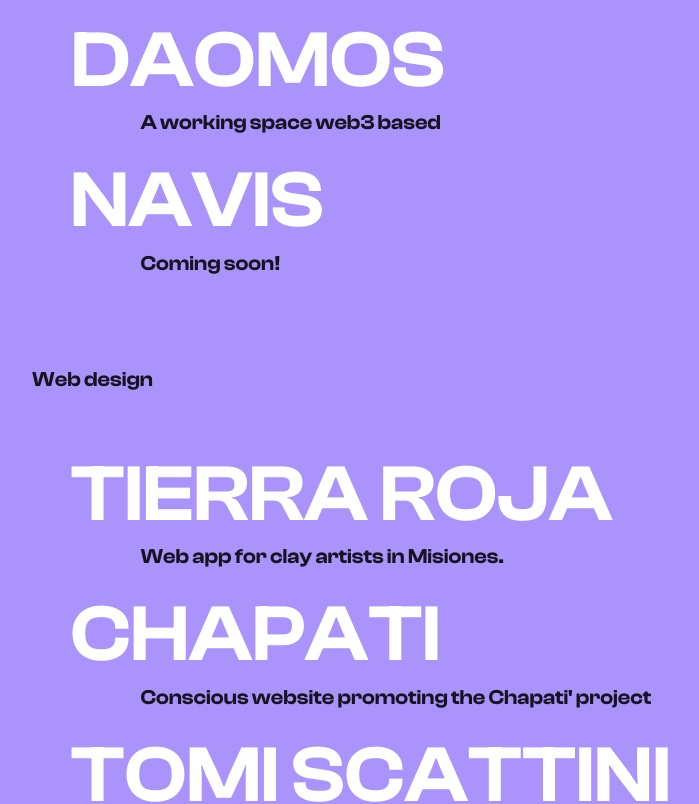
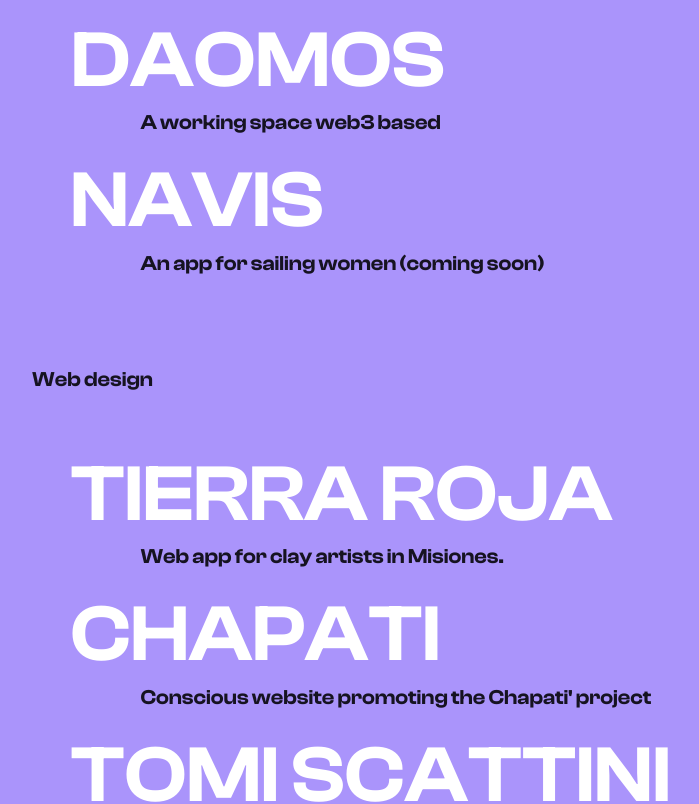
Before and after one commit to lydiob7/gabi-portfolio, a React (Create React App) app: page /home in a window 1280 px wide. Shown: the part 1240-2044 px from the top of the page, without its empty margins (152-851 px from the left). Built offline with nearby package versions, Linux system fonts and the light colour scheme; no server answers.

Commit message:
Update: Remove link on project title if status is not ready.

```diff
--- a/src/data/navis.js
+++ b/src/data/navis.js
@@ -3,7 +3,7 @@ const navis = {
     behanceLink: 'https://behance.net',
     title: 'Navis',
     en: {
-        subtitle: 'Coming soon!',
+        subtitle: 'An app for sailing women (coming soon)',
         overview: [
             'Project created from scratch, in 4 days, in collaboration with Tadeau Carabias.',
             'The challenge was to create a responsive online platform for a magazine to meet the needs and goals of users. The goal was to deliver a consistent, branded, and engaging experience and our main focus were on UI Design.'
@@ -22,7 +22,7 @@ const navis = {
             'Lorem ipsum dolor sit amet consectetur adipisicing elit. Id praesentium atque ipsam debitis dolorem ullam maxime tenetur esse consectetur perspiciatis amet, nam aspernatur quis adipisci culpa modi laborum incidunt fuga. Lorem ipsum dolor sit amet consectetur adipisicing elit. Id praesentium atque ipsam debitis dolorem ullam maxime tenetur esse consectetur perspiciatis amet, nam aspernatur quis adipisci culpa modi laborum incidunt fuga.Lorem ipsum dolor sit amet consectetur adipisicing elit. Id praesentium atque ipsam debitis dolorem ullam maxime tenetur esse consectetur perspiciatis amet, nam aspernatur quis adipisci culpa modi laborum incidunt fuga.'
     },
     es: {
-        subtitle: 'Coming soon!',
+        subtitle: 'Una app para mujeres navegantes (próximanente)',
         overview:
             'Navis is an emergent art magazine to promote new and upcoming artists and review the work of established ones, with the intent to democratize art and enable easier access for everyone both artist and viewers.',
         focus: 'Experience and Interface Design',
--- a/src/data/webDesign.js
+++ b/src/data/webDesign.js
@@ -9,7 +9,8 @@ const array = [
         es: {
             subtitle: 'Web app for clay artists in Misiones.'
         },
-        type: 'web-design'
+        type: 'web-design',
+        status: 'ready'
     },
     {
         id: 'chapati',
@@ -21,7 +22,8 @@ const array = [
         es: {
             subtitle: "Conscious website promoting the Chapati' project"
         },
-        type: 'web-design'
+        type: 'web-design',
+        status: 'ready'
     },
     {
         id: 'tomi-scattini',
@@ -33,19 +35,21 @@ const array = [
         es: {
             subtitle: 'Full stack web developer Portfolio'
         },
-        type: 'web-design'
+        type: 'web-design',
+        status: 'ready'
     },
     {
         id: 'vaikuntha',
         website: 'https://vaikuntha.com.ar/',
         title: 'Vaikuntha',
         en: {
-            subtitle: 'Coming soon!'
+            subtitle: 'Ceramist Portfolio (coming soon)'
         },
         es: {
-            subtitle: 'Coming soon!'
+            subtitle: 'Portfolio de Ceramista (próximanente)'
         },
-        type: 'web-design'
+        type: 'web-design',
+        status: 'in-progress'
     }
 ];
 
--- a/src/pages/home/SelectedWorks.js
+++ b/src/pages/home/SelectedWorks.js
@@ -85,14 +85,23 @@ const SelectedWorks = ({ classes, ...props }) => {
                         ?.filter((project) => project?.type === 'case-study')
                         ?.map((project) => (
                             <div key={project.id}>
-                                <Link to={`/project/${project.id}`}>
+                                {project?.status === 'ready' ? (
+                                    <Link to={`/project/${project.id}`}>
+                                        <Typography
+                                            variant="h3"
+                                            className={clsx(internalClasses.projectTitle, 'fs-biggest fw-600')}
+                                        >
+                                            {project.title}
+                                        </Typography>
+                                    </Link>
+                                ) : (
                                     <Typography
                                         variant="h3"
                                         className={clsx(internalClasses.projectTitle, 'fs-biggest fw-600')}
                                     >
                                         {project.title}
                                     </Typography>
-                                </Link>
+                                )}
                                 <Typography
                                     variant="body1"
                                     className={clsx(internalClasses.projectSubtitle, 'fs-300 fw-600')}
@@ -112,14 +121,23 @@ const SelectedWorks = ({ classes, ...props }) => {
                         ?.filter((project) => project?.type === 'web-design')
                         ?.map((project) => (
                             <div key={project.id}>
-                                <a target="_blank" rel="noreferrer" href={project.website}>
+                                {project?.status === 'ready' ? (
+                                    <a target="_blank" rel="noreferrer" href={project.website}>
+                                        <Typography
+                                            variant="h3"
+                                            className={clsx(internalClasses.projectTitle, 'fs-biggest fw-600')}
+                                        >
+                                            {project.title}
+                                        </Typography>
+                                    </a>
+                                ) : (
                                     <Typography
                                         variant="h3"
                                         className={clsx(internalClasses.projectTitle, 'fs-biggest fw-600')}
                                     >
                                         {project.title}
                                     </Typography>
-                                </a>
+                                )}
                                 <Typography
                                     variant="body1"
                                     className={clsx(internalClasses.projectSubtitle, 'fs-300 fw-600')}
--- a/src/store/projectsSlice.js
+++ b/src/store/projectsSlice.js
@@ -23,15 +23,30 @@ const slice = createSlice({
     name: 'projects',
     initialState: {
         list: [
-            { id: rito?.id, behanceLink: rito?.behanceLink, data: rito, title: rito?.title, type: 'case-study' },
+            {
+                id: rito?.id,
+                behanceLink: rito?.behanceLink,
+                data: rito,
+                title: rito?.title,
+                type: 'case-study',
+                status: 'ready'
+            },
             {
                 id: daomos?.id,
                 behanceLink: daomos?.behanceLink,
                 data: daomos,
                 title: daomos?.title,
-                type: 'case-study'
+                type: 'case-study',
+                status: 'ready'
             },
-            { id: navis?.id, behanceLink: navis?.behanceLink, data: navis, title: navis?.title, type: 'case-study' },
+            {
+                id: navis?.id,
+                behanceLink: navis?.behanceLink,
+                data: navis,
+                title: navis?.title,
+                type: 'case-study',
+                status: 'in-progress'
+            },
             ...webDesign
         ],
         currentProject: {}
```
Also changed, not shown: 1 other file (tests, documents, lock files or other folders).
